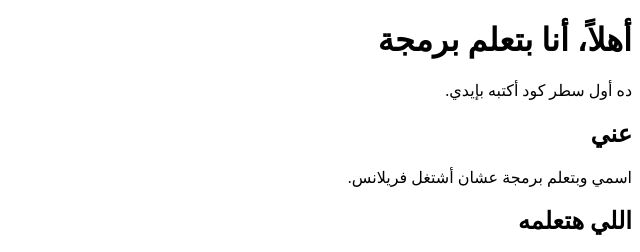
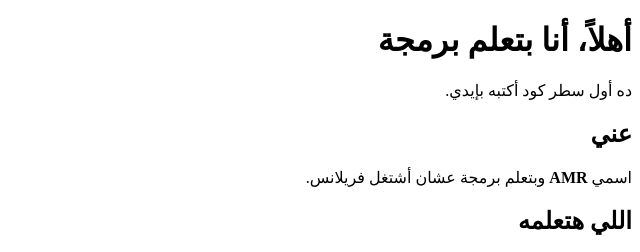
Before and after one commit to amrfuny3434-ui/my-first-site, a plain HTML site: page index.html in a window 1280 px wide. Shown: the top 252 px of the page, 640-1280 px from the left. Drawn offline with Linux system fonts and the light colour scheme.

Commit message:
fix and add about section

```diff
--- a/index.html
+++ b/index.html
@@ -7,9 +7,9 @@
   <body>
     <h1>أهلاً، أنا بتعلم برمجة</h1>
     <p>ده أول سطر كود أكتبه بإيدي.</p>
-  </body>
-</html>    <h2>عني</h2>
-    <p>اسمي <strong><AMR/AMR></strong> وبتعلم برمجة عشان أشتغل فريلانس.</p>
+
+    <h2>عني</h2>
+    <p>اسمي <strong>AMR</strong> وبتعلم برمجة عشان أشتغل فريلانس.</p>
 
     <h2>اللي هتعلمه</h2>
     <ul>
@@ -20,3 +20,5 @@
 
     <h2>روابط مفيدة</h2>
     <a href="https://www.freecodecamp.org">موقع freeCodeCamp</a>
+  </body>
+</html>
```
